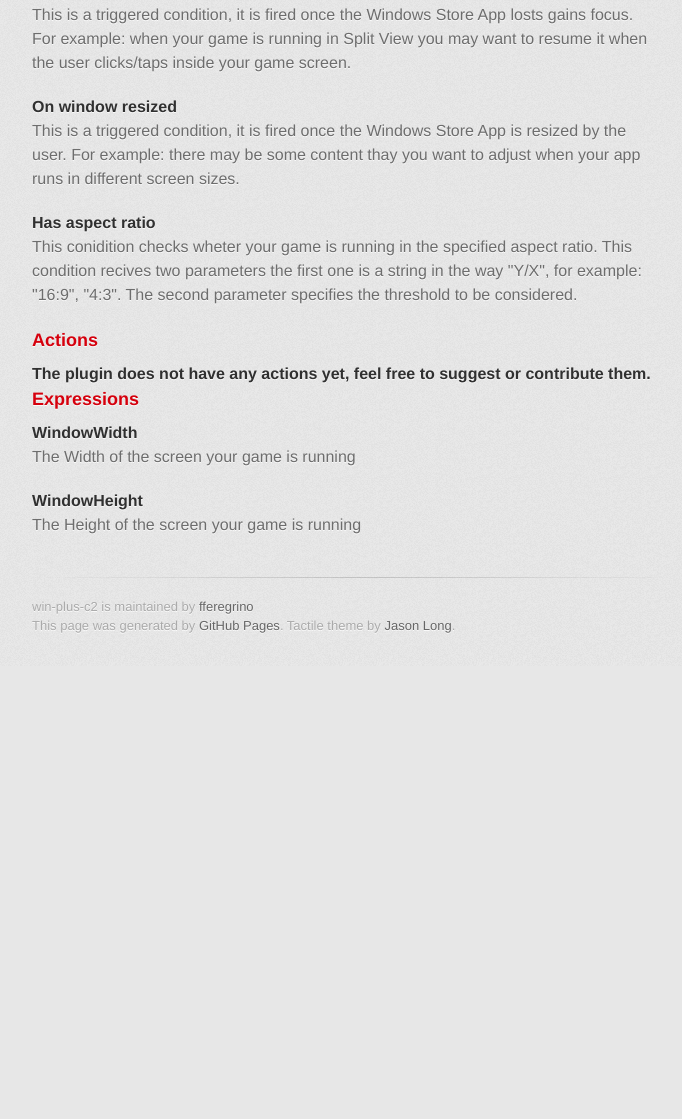
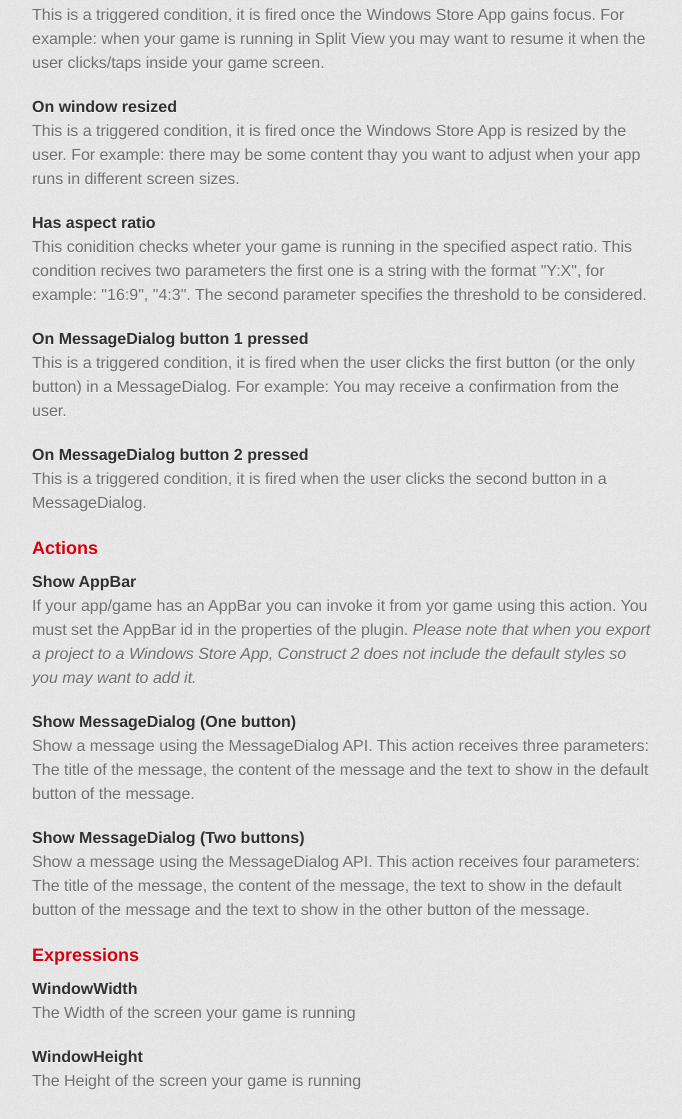
Before and after one commit to fferegrino/win-plus-c2, a plain HTML site: page index.html in a window 1280 px wide. Shown: the part 733-1852 px from the top of the page, without its empty margins (298-980 px from the left). Before the commit the page ends 1399 px from the top, so only its background shows below. Drawn offline with Linux system fonts and the light colour scheme; a web font is replaced by a local one.

Commit message:
Create gh-pages branch via GitHub

```diff
--- a/index.html
+++ b/index.html
@@ -55,7 +55,7 @@
 <h4>
 <a name="on-game-focus" class="anchor" href="#on-game-focus"><span class="octicon octicon-link"></span></a>On game focus</h4>
 
-<p>This is a triggered condition, it is fired once the Windows Store App losts gains focus. For example: when your game is running in Split View you may want to resume it when the user clicks/taps inside your game screen.</p>
+<p>This is a triggered condition, it is fired once the Windows Store App gains focus. For example: when your game is running in Split View you may want to resume it when the user clicks/taps inside your game screen.</p>
 
 <h4>
 <a name="on-window-resized" class="anchor" href="#on-window-resized"><span class="octicon octicon-link"></span></a>On window resized</h4>
@@ -65,13 +65,35 @@
 <h4>
 <a name="has-aspect-ratio" class="anchor" href="#has-aspect-ratio"><span class="octicon octicon-link"></span></a>Has aspect ratio</h4>
 
-<p>This conidition checks wheter your game is running in the specified aspect ratio. This condition recives two parameters the first one is a string in the way "Y/X", for example: "16:9", "4:3". The second parameter specifies the threshold to be considered.</p>
+<p>This conidition checks wheter your game is running in the specified aspect ratio. This condition recives two parameters the first one is a string with the format "Y:X", for example: "16:9", "4:3". The second parameter specifies the threshold to be considered.</p>
+
+<h4>
+<a name="on-messagedialog-button-1-pressed" class="anchor" href="#on-messagedialog-button-1-pressed"><span class="octicon octicon-link"></span></a>On MessageDialog button 1 pressed</h4>
+
+<p>This is a triggered condition, it is fired when the user clicks the first button (or the only button) in a MessageDialog. For example: You may receive a confirmation from the user.</p>
+
+<h4>
+<a name="on-messagedialog-button-2-pressed" class="anchor" href="#on-messagedialog-button-2-pressed"><span class="octicon octicon-link"></span></a>On MessageDialog button 2 pressed</h4>
+
+<p>This is a triggered condition, it is fired when the user clicks the second button in a MessageDialog.</p>
 
 <h3>
 <a name="actions" class="anchor" href="#actions"><span class="octicon octicon-link"></span></a>Actions</h3>
 
 <h4>
-<a name="the-plugin-does-not-have-any-actions-yet-feel-free-to-suggest-or-contribute-them" class="anchor" href="#the-plugin-does-not-have-any-actions-yet-feel-free-to-suggest-or-contribute-them"><span class="octicon octicon-link"></span></a>The plugin does not have any actions yet, feel free to suggest or contribute them.</h4>
+<a name="show-appbar" class="anchor" href="#show-appbar"><span class="octicon octicon-link"></span></a>Show AppBar</h4>
+
+<p>If your app/game has an AppBar you can invoke it from yor game using this action. You must set the AppBar id in the properties of the plugin. <em>Please note that when you export a project to a Windows Store App, Construct 2 does not include the default styles so you may want to add it.</em></p>
+
+<h4>
+<a name="show-messagedialog-one-button" class="anchor" href="#show-messagedialog-one-button"><span class="octicon octicon-link"></span></a>Show MessageDialog (One button)</h4>
+
+<p>Show a message using the MessageDialog API. This action receives three parameters: The title of the message, the content of the message and the text to show in the default button of the message.</p>
+
+<h4>
+<a name="show-messagedialog-two-buttons" class="anchor" href="#show-messagedialog-two-buttons"><span class="octicon octicon-link"></span></a>Show MessageDialog (Two buttons)</h4>
+
+<p>Show a message using the MessageDialog API. This action receives four parameters: The title of the message, the content of the message, the text to show in the default button of the message and the text to show in the other button of the message.</p>
 
 <h3>
 <a name="expressions" class="anchor" href="#expressions"><span class="octicon octicon-link"></span></a>Expressions</h3>
```
Also changed, not shown: params.json (+1 -1 lines).
